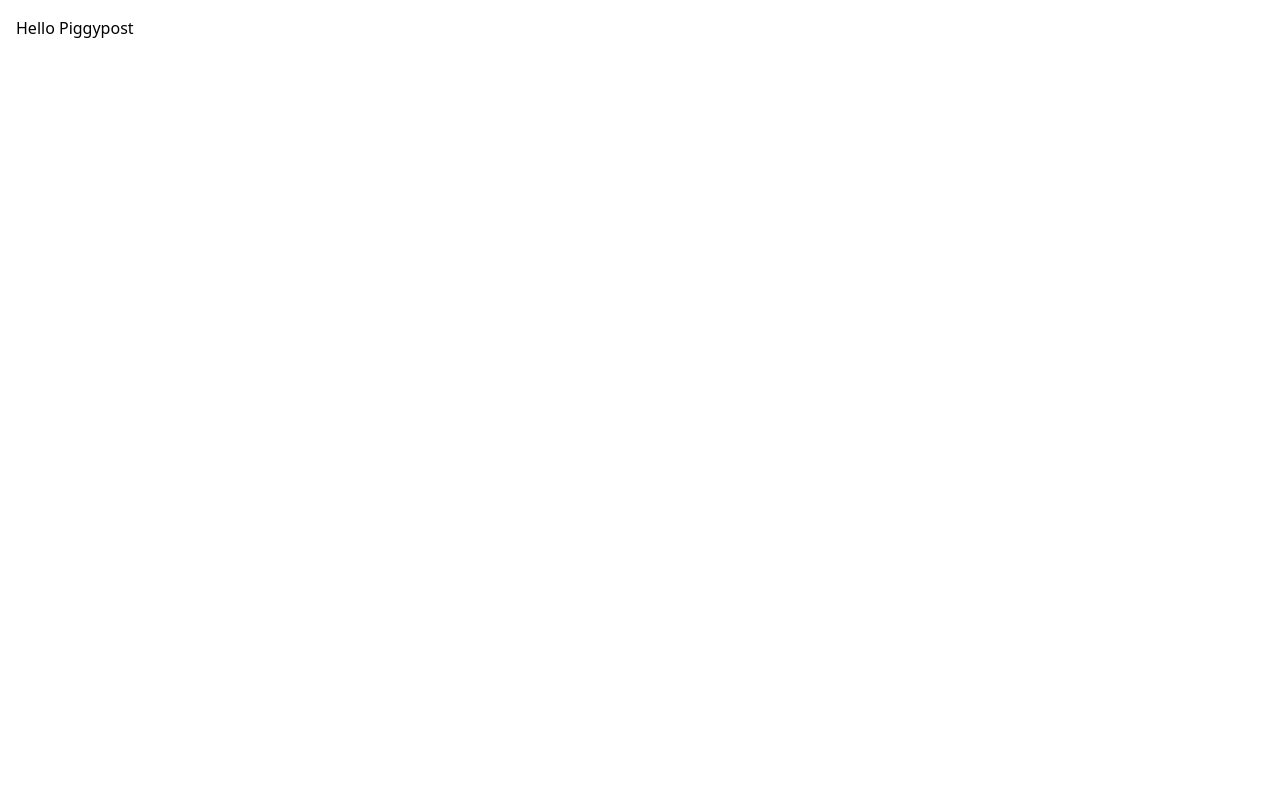
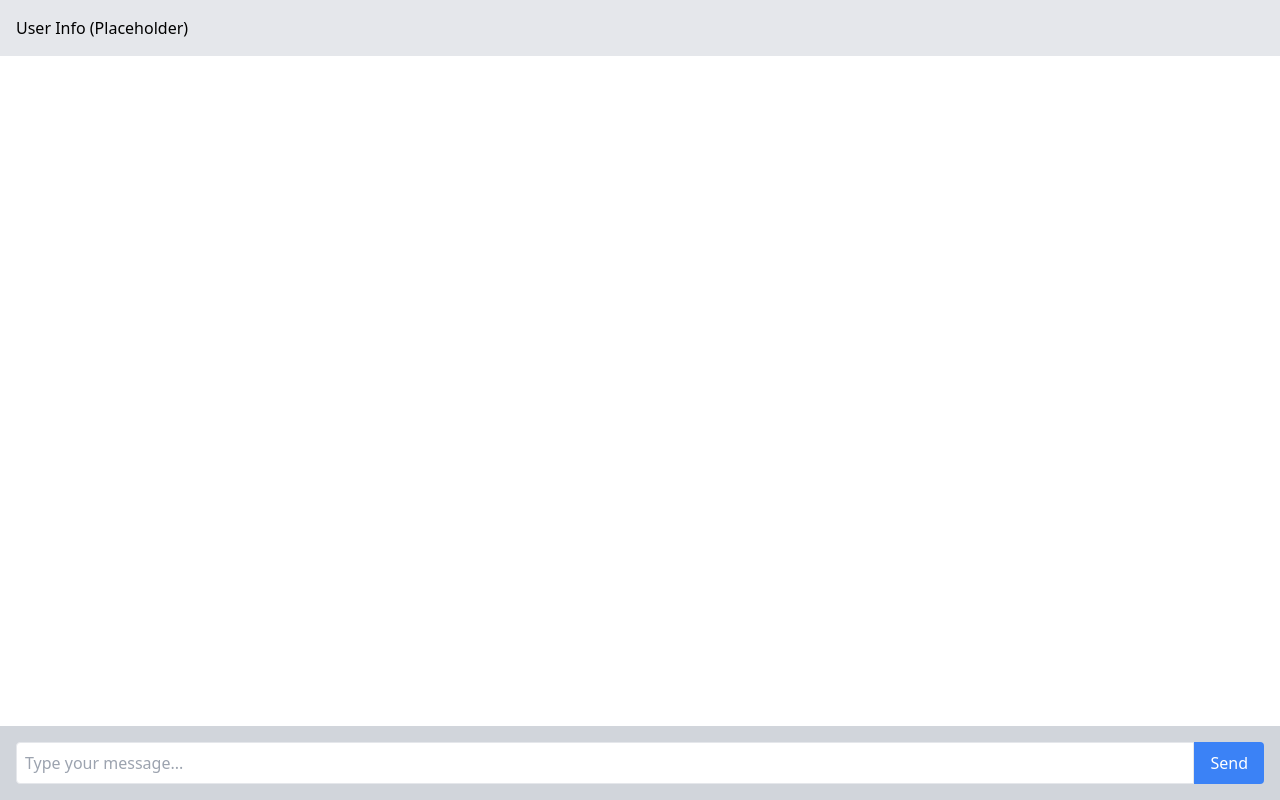
Before and after one commit to pbmarcano/piggypost, a plain HTML site: page index.html in a window 1280 px wide. Drawn offline with nearby package versions, Linux system fonts and the light colour scheme.

Commit message:
Make shell for chat layout

```diff
--- a/index.html
+++ b/index.html
@@ -3,15 +3,34 @@
   <head>
     <meta charset="UTF-8">
     <meta name="viewport" content="width=device-width, initial-scale=1.0">
-    <title>Piggypost</title>
+    <title>Piggypost Chat Room</title>
     <!-- Tailwind CSS via CDN -->
     <script src="https://cdn.tailwindcss.com"></script>
   </head>
-  <body>
-    <!-- Main container for Piggypost -->
-    <div class="p-4">
-      Hello Piggypost
-    </div>
+  <body class="min-h-screen flex flex-col">
+    <!-- Header Section for User Info (placeholder) -->
+    <header class="p-4 bg-gray-200 sticky top-0">
+      User Info (Placeholder)
+    </header>
+
+    <!-- Main Chat Feed Container -->
+    <main class="flex-grow p-4 overflow-y-auto">
+      <!-- Chat messages will appear here -->
+    </main>
+
+    <!-- Footer for Message Input -->
+    <footer class="p-4 bg-gray-300 sticky bottom-0">
+      <div class="flex">
+        <input
+            type="text"
+            placeholder="Type your message..."
+            class="flex-grow border rounded-l p-2"
+            />
+        <button class="bg-blue-500 text-white px-4 rounded-r">
+          Send
+        </button>
+      </div>
+    </footer>
 
     <!-- Placeholder for vanilla JavaScript -->
     <script>
```
